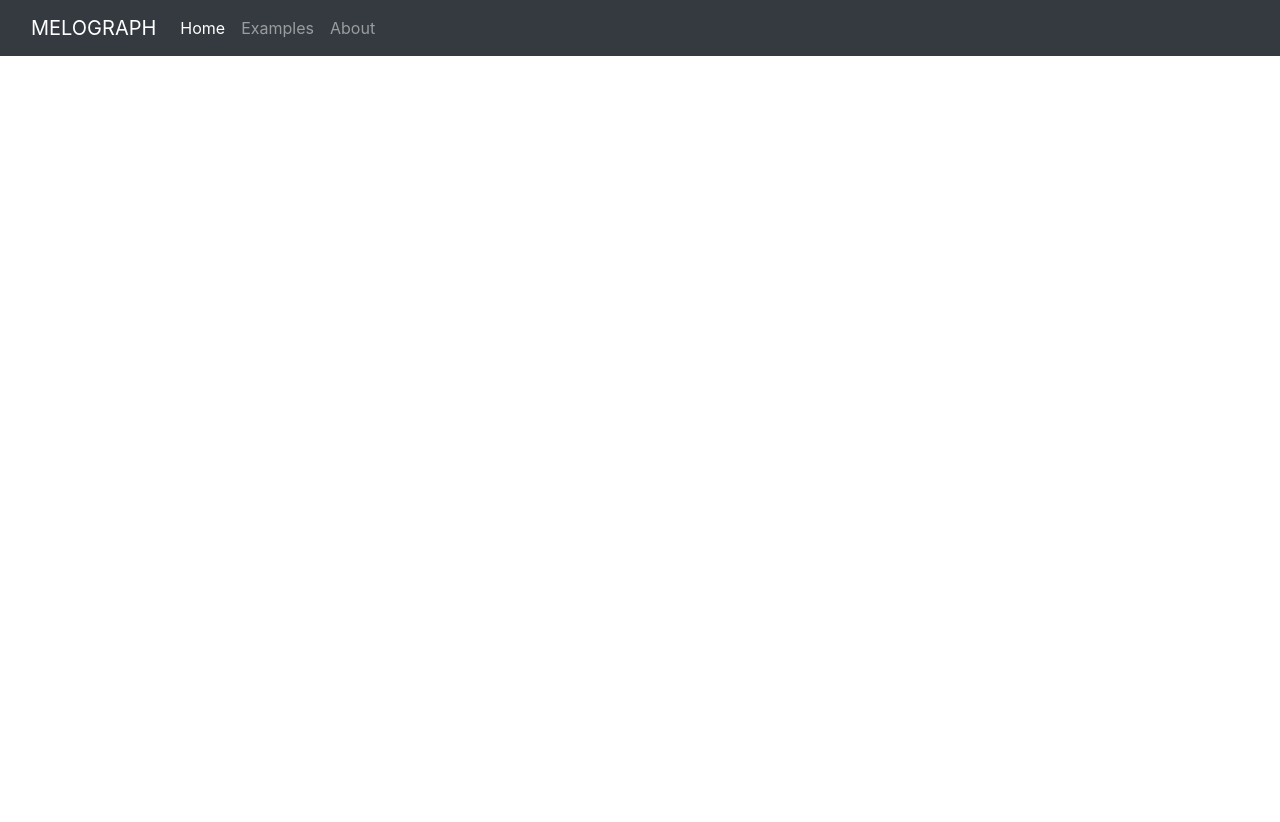
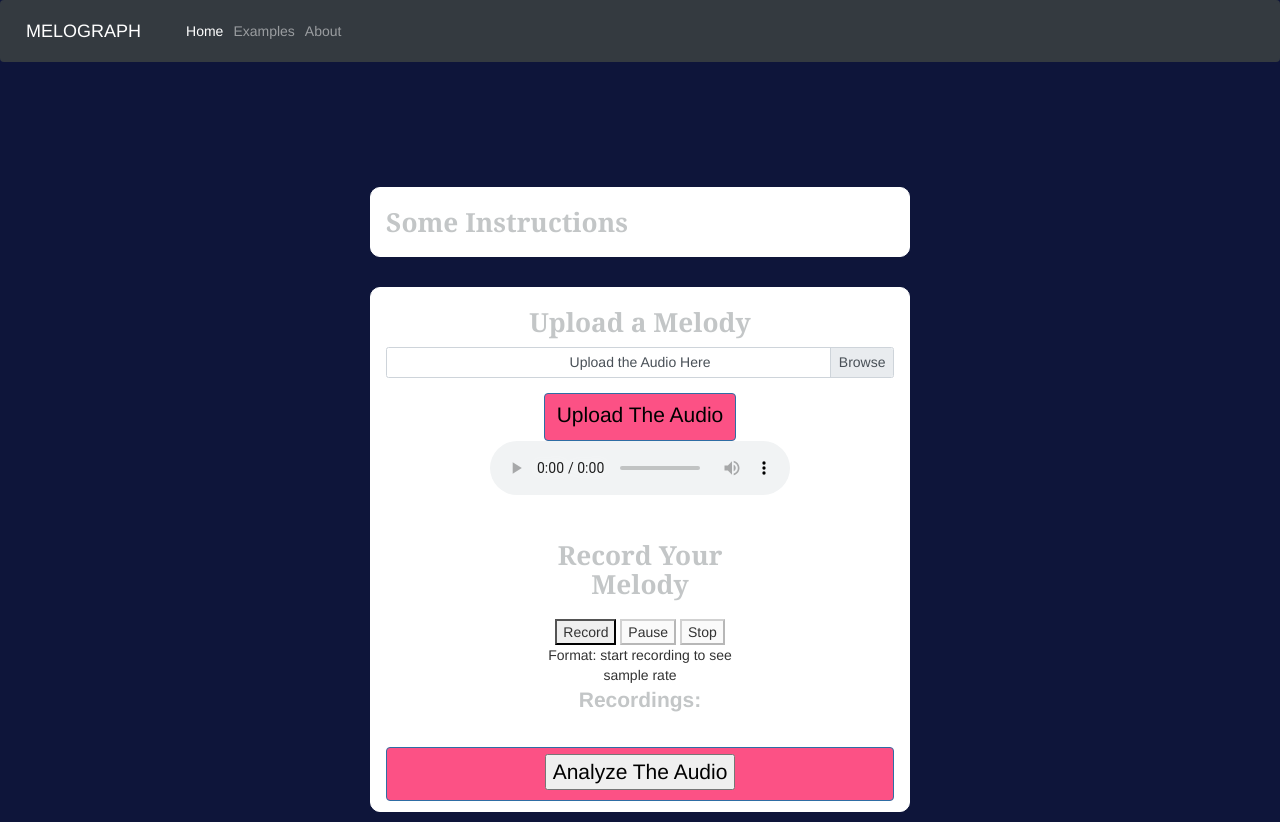
Before and after one commit to nol-alb/melograph, a Flask app: page /melograph in a window 1280 px wide. Before the commit the page ends 56 px from the top, so only its background shows below. Run offline with Flask 2, Linux system fonts and the light colour scheme; some libraries are stand-ins or nearby versions.

Commit message:
My final Implementations

```diff
--- a/WebApp/app.py
+++ b/WebApp/app.py
@@ -1,7 +1,7 @@
 
 import sys, os
 from flask import Flask, render_template, flash, redirect, url_for, session, request, logging
-from wtforms import Form, StringField, TextAreaField, PasswordField, validators, IntegerField
+#from wtforms import Form, StringField, TextAreaField, PasswordField, validators, IntegerField
 import csv
 import functions as pro
 import pandas as pd
@@ -10,12 +10,33 @@
 
 app = Flask(__name__)
 
+app.config['Audio_Uploads'] = '/Users/noelalben/Desktop/github/melograph/WebApp/static/Uploads'
 
-@app.route('/')
-def melograph_home():
 
-    return render_template('home.html')
 
-@app.route('/melograph')
+@app.route("/", methods=['POST', 'GET'])
+def index():
+	if request.method == "POST":
+		f = request.files['audio_data']
+		outname='./static/audio.wav'
+		with open(outname, 'wb') as audio:
+			f.save(audio)
+
+
+	else:
+		return render_template('home.html')
+
+@app.route('/melograph', methods=['POST', 'GET'])
 def melograph_upload():
-    return render_template('melograph.html')
+    if request.method == "POST":
+        if request.files:
+            Audio = request.files["Audio"]
+            print(Audio)
+            Audio.save(os.path.join(app.config['Audio_Uploads'], Audio.filename))
+
+            return redirect(request.url)
+
+
+
+    else:
+        return render_template('melograph.html')
--- /dev/null
+++ b/WebApp/static/js/app.js
@@ -0,0 +1,172 @@
+//webkitURL is deprecated but nevertheless
+URL = window.URL || window.webkitURL;
+
+var gumStream;                      //stream from getUserMedia()
+var rec;                            //Recorder.js object
+var input;                          //MediaStreamAudioSourceNode we'll be recording
+
+// shim for AudioContext when it's not avb.
+var AudioContext = window.AudioContext || window.webkitAudioContext;
+var audioContext //audio context to help us record
+
+var recordButton = document.getElementById("recordButton");
+var stopButton = document.getElementById("stopButton");
+var pauseButton = document.getElementById("pauseButton");
+
+//add events to those 2 buttons
+recordButton.addEventListener("click", startRecording);
+stopButton.addEventListener("click", stopRecording);
+pauseButton.addEventListener("click", pauseRecording);
+
+function startRecording() {
+    console.log("recordButton clicked");
+
+    /*
+        Simple constraints object, for more advanced audio features see
+        https://addpipe.com/blog/audio-constraints-getusermedia/
+    */
+
+    var constraints = { audio: {
+        sampleRate: 44100,
+        channelCount: 1,
+        volume: 1.0
+        },
+        video:false }
+
+    /*
+        Disable the record button until we get a success or fail from getUserMedia()
+    */
+
+    recordButton.disabled = true;
+    stopButton.disabled = false;
+    pauseButton.disabled = false
+
+    /*
+        We're using the standard promise based getUserMedia()
+        https://developer.mozilla.org/en-US/docs/Web/API/MediaDevices/getUserMedia
+    */
+
+    navigator.mediaDevices.getUserMedia(constraints).then(function(stream) {
+        console.log("getUserMedia() success, stream created, initializing Recorder.js ...");
+
+        /*
+            create an audio context after getUserMedia is called
+            sampleRate might change after getUserMedia is called, like it does on macOS when recording through AirPods
+            the sampleRate defaults to the one set in your OS for your playback device
+
+        */
+        audioContext = new AudioContext();
+
+        //update the format
+        document.getElementById("formats").innerHTML="Format: 1 channel pcm @ "+audioContext.sampleRate/1000+"kHz"
+
+        /*  assign to gumStream for later use  */
+        gumStream = stream;
+
+        /* use the stream */
+        input = audioContext.createMediaStreamSource(stream);
+
+        /*
+            Create the Recorder object and configure to record mono sound (1 channel)
+            Recording 2 channels  will double the file size
+        */
+        rec = new Recorder(input,{numChannels:1})
+
+        //start the recording process
+        rec.record()
+
+        console.log("Recording started");
+
+    }).catch(function(err) {
+        //enable the record button if getUserMedia() fails
+        recordButton.disabled = false;
+        stopButton.disabled = true;
+        pauseButton.disabled = true
+    });
+}
+
+function pauseRecording(){
+    console.log("pauseButton clicked rec.recording=",rec.recording );
+    if (rec.recording){
+        //pause
+        rec.stop();
+        pauseButton.innerHTML="Resume";
+    }else{
+        //resume
+        rec.record()
+        pauseButton.innerHTML="Pause";
+
+    }
+}
+
+function stopRecording() {
+    console.log("stopButton clicked");
+
+    //disable the stop button, enable the record too allow for new recordings
+    stopButton.disabled = true;
+    recordButton.disabled = false;
+    pauseButton.disabled = true;
+
+    //reset button just in case the recording is stopped while paused
+    pauseButton.innerHTML="Pause";
+
+    //tell the recorder to stop the recording
+    rec.stop();
+
+    //stop microphone access
+    gumStream.getAudioTracks()[0].stop();
+
+    //create the wav blob and pass it on to createDownloadLink
+    rec.exportWAV(createDownloadLink);
+}
+
+function createDownloadLink(blob) {
+
+    var url = URL.createObjectURL(blob);
+    var au = document.createElement('audio');
+    var li = document.createElement('li');
+    var link = document.createElement('a');
+
+    //name of .wav file to use during upload and download (without extendion)
+    var filename = new Date().toISOString();
+
+    //add controls to the <audio> element
+    au.controls = true;
+    au.src = url;
+
+    //save to disk link
+    link.href = url;
+    link.download = filename+".wav"; //download forces the browser to donwload the file using the  filename
+    link.innerHTML = "Save to disk";
+
+    //add the new audio element to li
+    li.appendChild(au);
+
+    //add the filename to the li
+    li.appendChild(document.createTextNode(filename+".wav "))
+
+    //add the save to disk link to li
+    li.appendChild(link);
+
+    //upload link
+    var upload = document.createElement('a');
+    upload.href="#";
+    upload.innerHTML = "Upload";
+    upload.addEventListener("click", function(event){
+          var xhr=new XMLHttpRequest();
+          xhr.onload=function(e) {
+              if(this.readyState === 4) {
+                  console.log("Server returned: ",e.target.responseText);
+              }
+          };
+          var fd=new FormData();
+          fd.append("audio_data",blob, filename);
+          xhr.open("POST","/",true);
+          xhr.send(fd);
+    })
+    li.appendChild(document.createTextNode (" "))//add a space in between
+    li.appendChild(upload)//add the upload link to li
+
+    //add the li element to the ol
+    recordingsList.appendChild(li);
+}
--- a/WebApp/templates/melograph.html
+++ b/WebApp/templates/melograph.html
@@ -1,6 +1,148 @@
 {% extends 'layout.html' %}
 
 {% block body %}
+<!DOCTYPE html>
+<html>
+    <head>
+        <link rel="stylesheet" href="https://maxcdn.bootstrapcdn.com/bootstrap/3.3.7/css/bootstrap.min.css" integrity="sha384-BVYiiSIFeK1dGmJRAkycuHAHRg32OmUcww7on3RYdg4Va+PmSTsz/K68vbdEjh4u" crossorigin="anonymous">
+        <style type="text/css">
+            body {
+                background-color: #0e153a;
+            }
+            h1  {
+                color: #0000;
+                padding-top: 20px;
+                text-align: center;
+                font-family: Georgia, 'Times New Roman', Times, serif
+            }
+            h3 {
+                color: #c3c6c7;
+                font-weight: bold;
+                font-size: 1.875em;
+                font-family: Georgia, 'Times New Roman', Times, serif
+            }
+            p {
+                font-size: 1.5em;
+                color: #c3c6c7;
+            }
+            .card {
+                margin-top: 20px;
+                margin-bottom: 10px;
+                padding-bottom: 10px;
+                border: white solid 1px;
+                border-radius: 10px;
+            }
+            input[type="text"] {
+                margin-bottom: 10px;
+                font-size: 1.5em;
+            }
+            .btn {
+                background-color:#fc5185;
+                font-size: 1.5em;
+                color:black;
+                padding-bottom: 10px;
+            }
+        </style>
+    </head>
 
+    <body>
+
+        <div class="container-fluid">
+            <header>
+                <h1>Melograph</h1>
+            </header>
+            <div class="card col-md-6 col-md-offset-3">
+
+            <div align ="left">
+                <h3>Some Instructions</h3>
+            </div>
+            </div>
+
+            <div class="card col-md-6 col-md-offset-3">
+                <div style="text-align:center;">
+                    <h3>Upload a Melody</h3>
+
+                    <form action ="/melograph" method="POST" enctype="multipart/form-data">
+                        <div class="form-group">
+                            <div class="custom-file">
+                                <input type="file" class="custom-file-input" name="Audio" id ="Audio">
+                                <label class="custom-file-label" for="Audio">Upload the Audio Here</label>
+
+                            </div>
+
+                        </div>
+                        <button type="submit" class="btn btn-primary">Upload The Audio</button>
+                    </form>
+<!--
+                        <script src="https://ajax.googleapis.com/ajax/libs/jquery/2.1.1/jquery.min.js"></script>
+
+                    <input type="file" id="upload" name = "record_audio">
+                    <audio id="audio_data" controls="">
+                      <source src="blob:null/fe013906-bf19-4cb6-a915-76c657ab73d2" id="src">
+                    </audio>
+                        <script type="text/javascript">
+                            function handleFiles(event) {
+                        var files = event.target.files;
+                        $("#src").attr("src", URL.createObjectURL(files[0]));
+                        document.getElementById("audio_data").load();
+                    }
+
+                    document.getElementById("upload").addEventListener("change", handleFiles, false);
+
+                        </script>
+                     -->
+                     <script src="https://ajax.googleapis.com/ajax/libs/jquery/2.1.1/jquery.min.js"></script>
+
+                     <audio id="Audio" controls="">
+                        <source src="blob:null/fe013906-bf19-4cb6-a915-76c657ab73d2" id="src">
+                      </audio>
+                     <script type="text/javascript">
+                        function handleFiles(event) {
+                    var files = event.target.files;
+                    $("#src").attr("src", URL.createObjectURL(files[0]));
+                    document.getElementById("Audio").load();
+                }
+
+                document.getElementById("Audio").addEventListener("change", handleFiles, false);
+
+                    </script>
+
+                    <div class="as-console-wrapper"><div class="as-console"></div></div></body>
+
+            <div class="card col-md-6 col-md-offset-3">
+                <div style="text-align:center;">
+                    <h3>Record Your Melody</h3>
+                </div>
+                <div style="text-align:center;">
+                    <p></p>
+                       <div id="controls">
+                         <button id="recordButton">Record</button>
+                         <button id="pauseButton" disabled>Pause</button>
+                         <button id="stopButton" disabled>Stop</button>
+                        </div>
+                        <div id="formats">Format: start recording to see sample rate</div>
+                        <p><strong>Recordings:</strong></p>
+                        <ol id="recordingsList"></ol>
+                </div>
+            </div>
+
+        </div>
+        <div class="col-md-12" style="text-align:center;">
+            <!-- <a class="btn btn-primary">
+            <form method="post">
+               <input type="submit" value="Analyze" >
+            </form>
+            </a> -->
+        </div>
+        <script src="https://cdn.rawgit.com/mattdiamond/Recorderjs/08e7abd9/dist/recorder.js"></script>
+       <script src="/static/js/app.js"></script>
+        <script src="https://maxcdn.bootstrapcdn.com/bootstrap/3.3.7/js/bootstrap.min.js" integrity="sha384-Tc5IQib027qvyjSMfHjOMaLkfuWVxZxUPnCJA7l2mCWNIpG9mGCD8wGNIcPD7Txa" crossorigin="anonymous"></script>
+
+        <a class="btn btn-primary">
+               <input type="submit" href="/Analyze" value="Analyze The Audio" >
+            </form>
+            </a>
+    </body>
+</html>
 
 {% endblock %}
```
Also changed, not shown: 2 other files.
